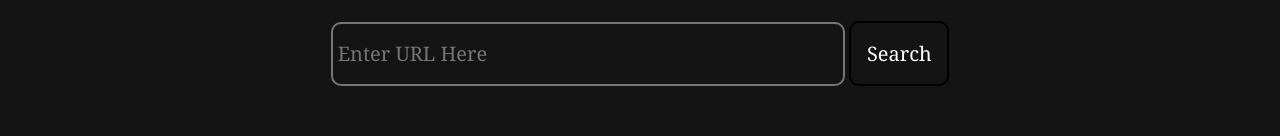
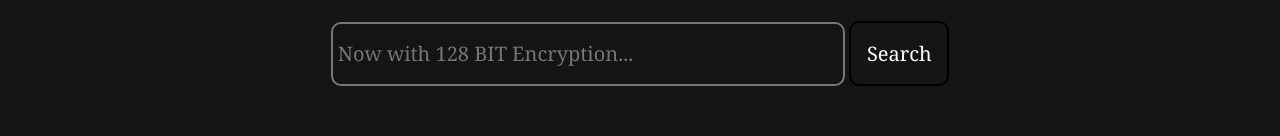
Before and after one commit to bananavey395/donglalu-proxy, a plain HTML site: page public/index.html in a window 1280 px wide. Shown: the part 255-391 px from the top of the page. Drawn offline with Linux system fonts and the light colour scheme; a script that the page names is missing.

Commit message:
now with 128 bit encryption

```diff
--- a/public/index.html
+++ b/public/index.html
@@ -104,7 +104,7 @@
 ⣿⣿⣿⣿⣿⢼⡇⠀⠀⠀⠀⣸⡇⣷⣻⣆⣀⣀⣀⣼⣻⣿⣿⣿
 ⣿⣿⣿⣿⣿⣜⠿⢦⣤⣤⡾⢟⣰⣿⣷⣭⣯⣭⣯⣥⣿⣿⣿⣿
 -->
-    <div style="margin: auto;width: fit-content;"><input id="url" class="input-colors input-bar textbox-id" name="url" type="text" autocomplete="off" placeholder="Enter URL Here">
+    <div style="margin: auto;width: fit-content;"><input id="url" class="input-colors input-bar textbox-id" name="url" type="text" autocomplete="off" placeholder="Now with 128 BIT Encryption...">
       <button type="submit" onclick="document.location.href = 'https://' + document.domain + '/y/' + document.getElementById('url').value" class="input-colors input-bar button-id">Search</button></div>
     </span></span></div>
 <!--
```
